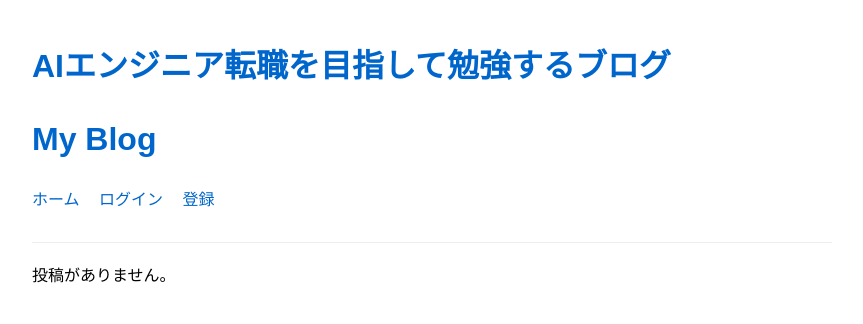
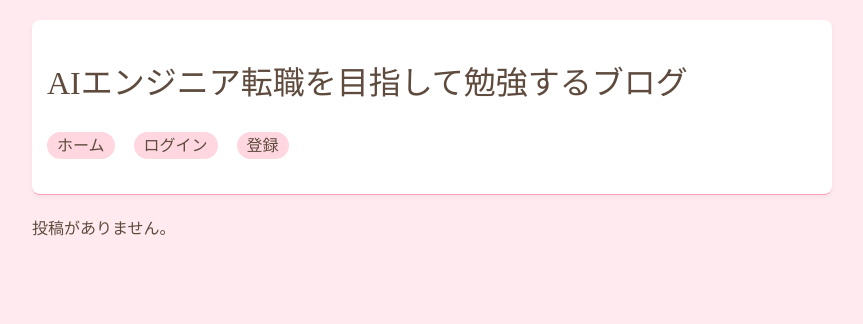
Before and after one commit to Forbusinessuseyukikoishiguro/DjangoBlogNew, a Django app: page / in a window 1280 px wide. Shown: the top 324 px of the page, without its empty margins (208-1071 px from the left). Run offline with Django 5.2, Linux system fonts and the light colour scheme; data that the repository does not hold is empty.

Commit message:
032211746桜色

```diff
--- a/blog/templates/blog/base.html
+++ b/blog/templates/blog/base.html
@@ -3,49 +3,208 @@
 <head>
     <meta charset="utf-8">
     <meta name="viewport" content="width=device-width, initial-scale=1">
-    <h1><a href="{% url 'blog-home' %}">AIエンジニア転職を目指して勉強するブログ</a></h1>
+    <title>YUKIKO_AIエンジニア転職を目指して勉強するブログ</title>
     <style>
-        body { font-family: Arial, sans-serif; line-height: 1.6; padding: 20px; max-width: 800px; margin: 0 auto; }
-        header { margin-bottom: 20px; padding-bottom: 10px; border-bottom: 1px solid #eee; }
-        article { margin-bottom: 30px; }
-        h1 { color: #333; }
-        .post-meta { color: #666; font-size: 0.9em; }
-        a { color: #0066cc; text-decoration: none; }
-        a:hover { text-decoration: underline; }
+        /* 桜色と和風の色合いを設定 */
+        :root {
+            --sakura-light: #FFEAEF;  /* 淡い桜色 */
+            --sakura-medium: #FFD7E0;  /* 中間の桜色 */
+            --sakura-dark: #FF9EB5;   /* 濃い桜色 */
+            --brown-light: #8C6954;   /* 明るい茶色 */
+            --brown-dark: #5E4B3E;    /* 暗い茶色 */
+            --green-soft: #D6E9C6;    /* 和風の柔らかい緑 */
+        }
+
+        body {
+            font-family: "游明朝", YuMincho, "ヒラギノ明朝 ProN W3", "Hiragino Mincho ProN", serif;
+            line-height: 1.7;
+            padding: 20px;
+            max-width: 800px;
+            margin: 0 auto;
+            background-color: var(--sakura-light);
+            color: var(--brown-dark);
+        }
+
+        header {
+            margin-bottom: 20px;
+            padding-bottom: 10px;
+            border-bottom: 1px solid var(--sakura-dark);
+            background-color: white;
+            padding: 15px;
+            border-radius: 8px;
+            box-shadow: 0 2px 5px rgba(0,0,0,0.05);
+        }
+
+        article {
+            margin-bottom: 30px;
+            background-color: white;
+            padding: 20px;
+            border-radius: 8px;
+            box-shadow: 0 2px 5px rgba(0,0,0,0.05);
+        }
+
+        h1 {
+            color: var(--brown-dark);
+            font-weight: normal;
+        }
+
+        .post-meta {
+            color: var(--brown-light);
+            font-size: 0.9em;
+        }
+
+        a {
+            color: var(--brown-dark);
+            text-decoration: none;
+            transition: color 0.3s;
+        }
+
+        a:hover {
+            color: var(--sakura-dark);
+            text-decoration: none;
+        }
 
         /* ナビゲーション */
-        nav { margin-bottom: 20px; }
-        nav a { margin-right: 15px; }
+        nav {
+            margin-bottom: 20px;
+        }
+
+        nav a {
+            margin-right: 15px;
+            padding: 5px 10px;
+            border-radius: 15px;
+            background-color: var(--sakura-medium);
+            color: var(--brown-dark);
+        }
+
+        nav a:hover {
+            background-color: var(--sakura-dark);
+            color: white;
+        }
 
         /* フォーム */
-        .form-container { max-width: 500px; }
-        fieldset { border: 1px solid #ddd; padding: 15px; margin-bottom: 15px; }
-        legend { padding: 0 10px; font-weight: bold; }
-        label { display: block; margin-bottom: 5px; }
-        input, textarea { width: 100%; padding: 8px; margin-bottom: 15px; border: 1px solid #ddd; }
-        button { padding: 8px 15px; background: #0066cc; color: white; border: none; cursor: pointer; }
-        button:hover { background: #0055aa; }
-        .form-footer { margin-top: 15px; }
+        .form-container {
+            max-width: 500px;
+            background-color: white;
+            padding: 20px;
+            border-radius: 8px;
+            box-shadow: 0 2px 5px rgba(0,0,0,0.05);
+        }
+
+        fieldset {
+            border: 1px solid var(--sakura-medium);
+            padding: 15px;
+            margin-bottom: 15px;
+            border-radius: 5px;
+        }
+
+        legend {
+            padding: 0 10px;
+            font-weight: bold;
+            color: var(--brown-dark);
+        }
+
+        label {
+            display: block;
+            margin-bottom: 5px;
+            color: var(--brown-dark);
+        }
+
+        input, textarea {
+            width: 100%;
+            padding: 8px;
+            margin-bottom: 15px;
+            border: 1px solid var(--sakura-medium);
+            border-radius: 4px;
+        }
+
+        button {
+            padding: 8px 15px;
+            background: var(--sakura-dark);
+            color: white;
+            border: none;
+            cursor: pointer;
+            border-radius: 4px;
+            transition: background 0.3s;
+        }
+
+        button:hover {
+            background: var(--brown-light);
+        }
+
+        .form-footer {
+            margin-top: 15px;
+        }
 
         /* メッセージ */
-        .messages { margin-bottom: 20px; }
-        .alert { padding: 10px; margin-bottom: 10px; border-radius: 3px; }
-        .alert-success { background-color: #dff0d8; color: #3c763d; border: 1px solid #d6e9c6; }
-        .alert-error { background-color: #f2dede; color: #a94442; border: 1px solid #ebccd1; }
+        .messages {
+            margin-bottom: 20px;
+        }
+
+        .alert {
+            padding: 10px;
+            margin-bottom: 10px;
+            border-radius: 5px;
+        }
+
+        .alert-success {
+            background-color: var(--green-soft);
+            color: #3c763d;
+            border: 1px solid #d6e9c6;
+        }
+
+        .alert-error {
+            background-color: #f2dede;
+            color: #a94442;
+            border: 1px solid #ebccd1;
+        }
 
         /* 投稿アクション */
-        .post-actions { margin-bottom: 15px; }
-        .post-actions a { margin-right: 10px; padding: 3px 8px; background: #f8f8f8; border: 1px solid #ddd; }
+        .post-actions {
+            margin-bottom: 15px;
+        }
+
+        .post-actions a {
+            margin-right: 10px;
+            padding: 3px 8px;
+            background: var(--sakura-light);
+            border: 1px solid var(--sakura-medium);
+            border-radius: 4px;
+        }
 
         /* ページネーション */
-        .pagination { margin: 30px 0; text-align: center; }
-        .pagination a, .pagination span { padding: 5px 10px; margin: 0 3px; border: 1px solid #ddd; }
-        .pagination .current { background: #0066cc; color: white; border-color: #0066cc; }
+        .pagination {
+            margin: 30px 0;
+            text-align: center;
+        }
+
+        .pagination a, .pagination span {
+            padding: 5px 10px;
+            margin: 0 3px;
+            border: 1px solid var(--sakura-medium);
+            border-radius: 4px;
+        }
+
+        .pagination .current {
+            background: var(--sakura-dark);
+            color: white;
+            border-color: var(--sakura-dark);
+        }
+
+        /* カテゴリタグ */
+        .category-tag {
+            display: inline-block;
+            background-color: var(--sakura-medium);
+            padding: 2px 8px;
+            margin-right: 5px;
+            border-radius: 12px;
+            font-size: 0.9em;
+        }
     </style>
 </head>
 <body>
     <header>
-        <h1><a href="{% url 'blog-home' %}">My Blog</a></h1>
+        <h1><a href="{% url 'blog-home' %}">AIエンジニア転職を目指して勉強するブログ</a></h1>
         <nav>
             <a href="{% url 'blog-home' %}">ホーム</a>
             {% if user.is_authenticated %}
```
